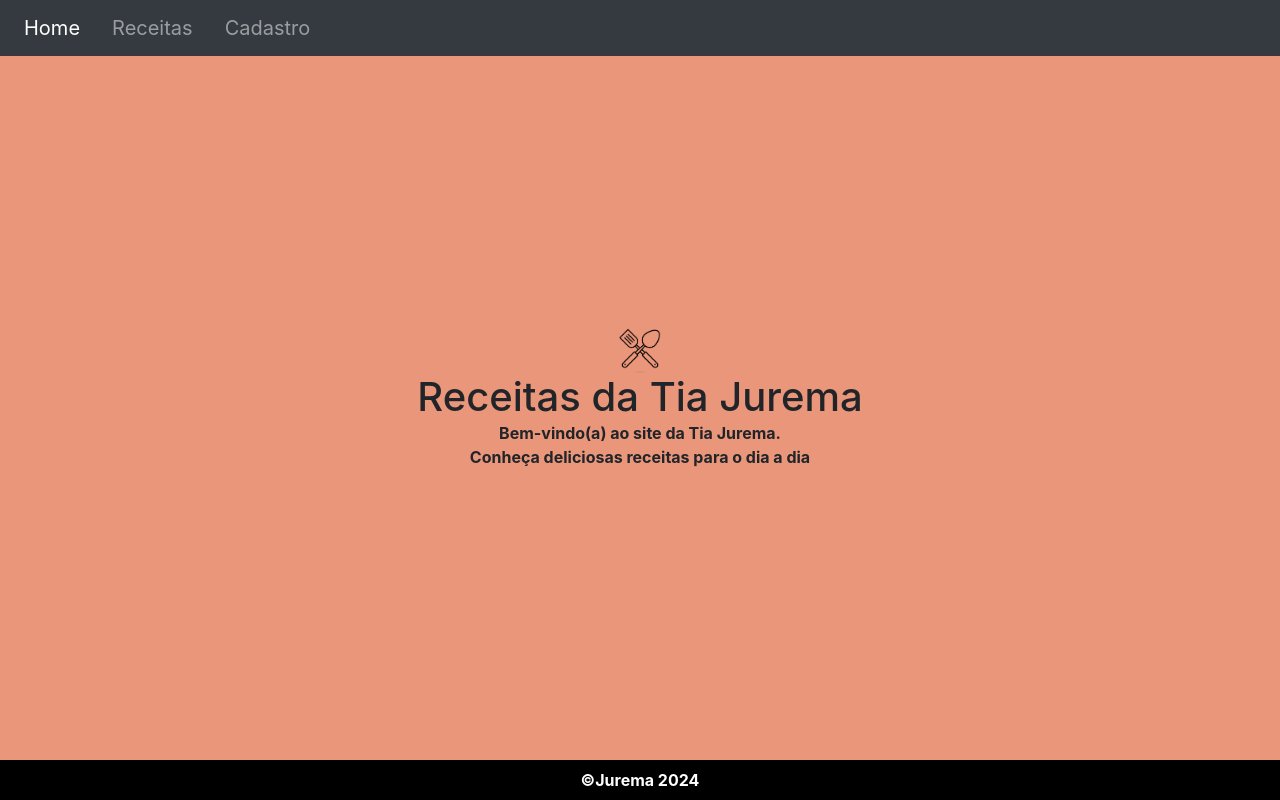
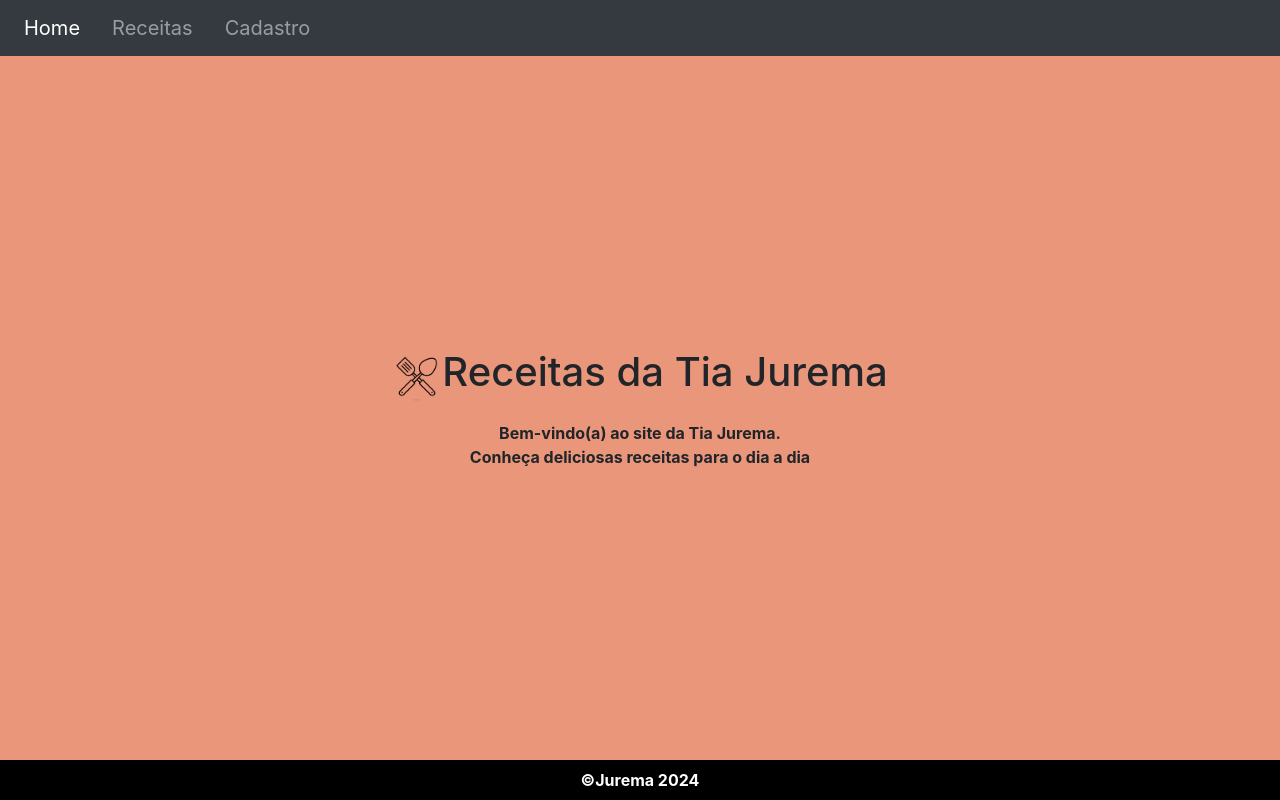
Before and after one commit to icaroasa/receitas, a plain HTML site: page index.html in a window 1280 px wide. Drawn offline with nearby package versions, Linux system fonts and the light colour scheme.

Commit message:
Update index.html

```diff
--- a/index.html
+++ b/index.html
@@ -26,7 +26,7 @@
         </nav>
     </header>
     <main class="texto-centralizado flex-column">
-        <div class="div-titulo flex-column">
+        <div class="div-titulo">
                 <img src="logo-tipo.png" class="logotipo"><h1>Receitas da Tia Jurema</h1>
         </div>
         <p>Bem-vindo(a) ao site da Tia Jurema.</p>
```
